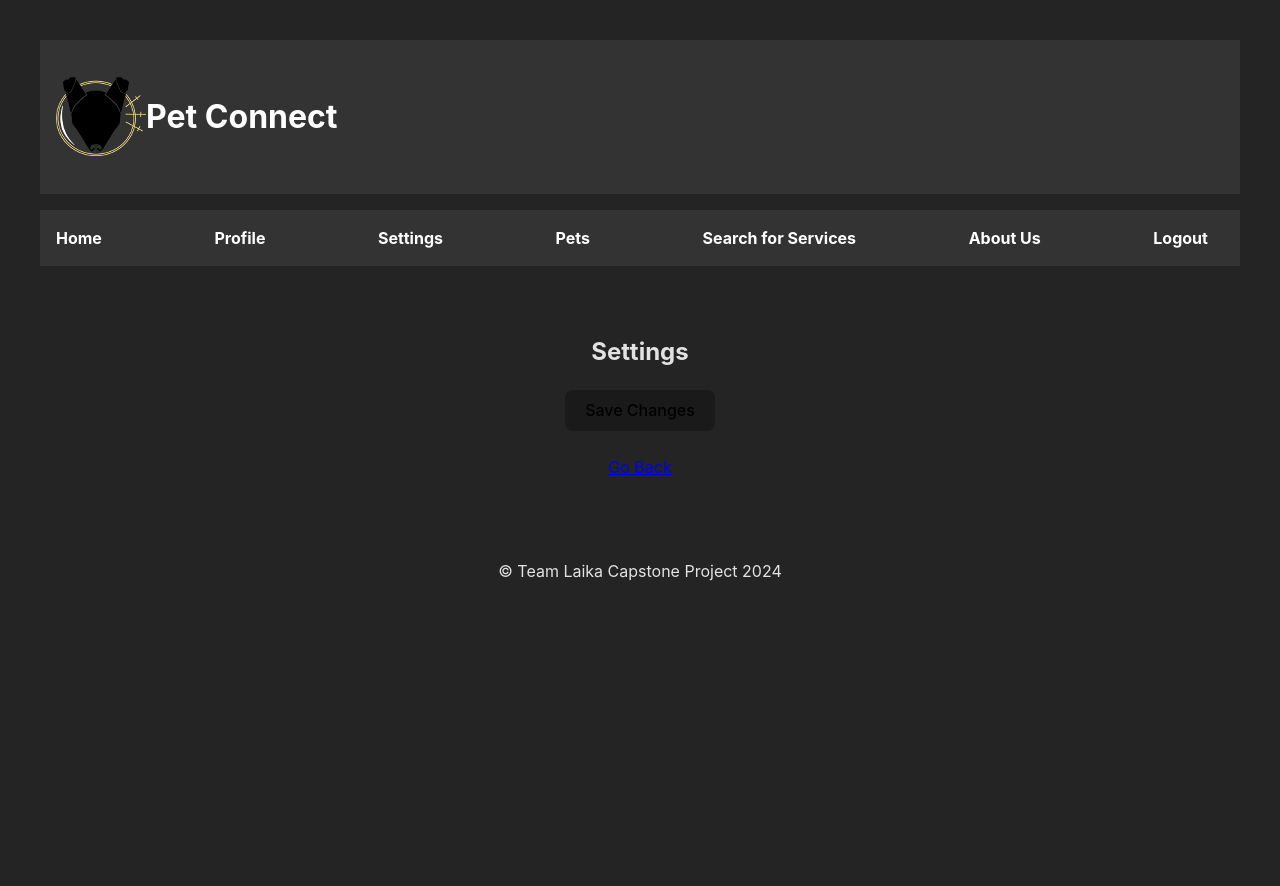
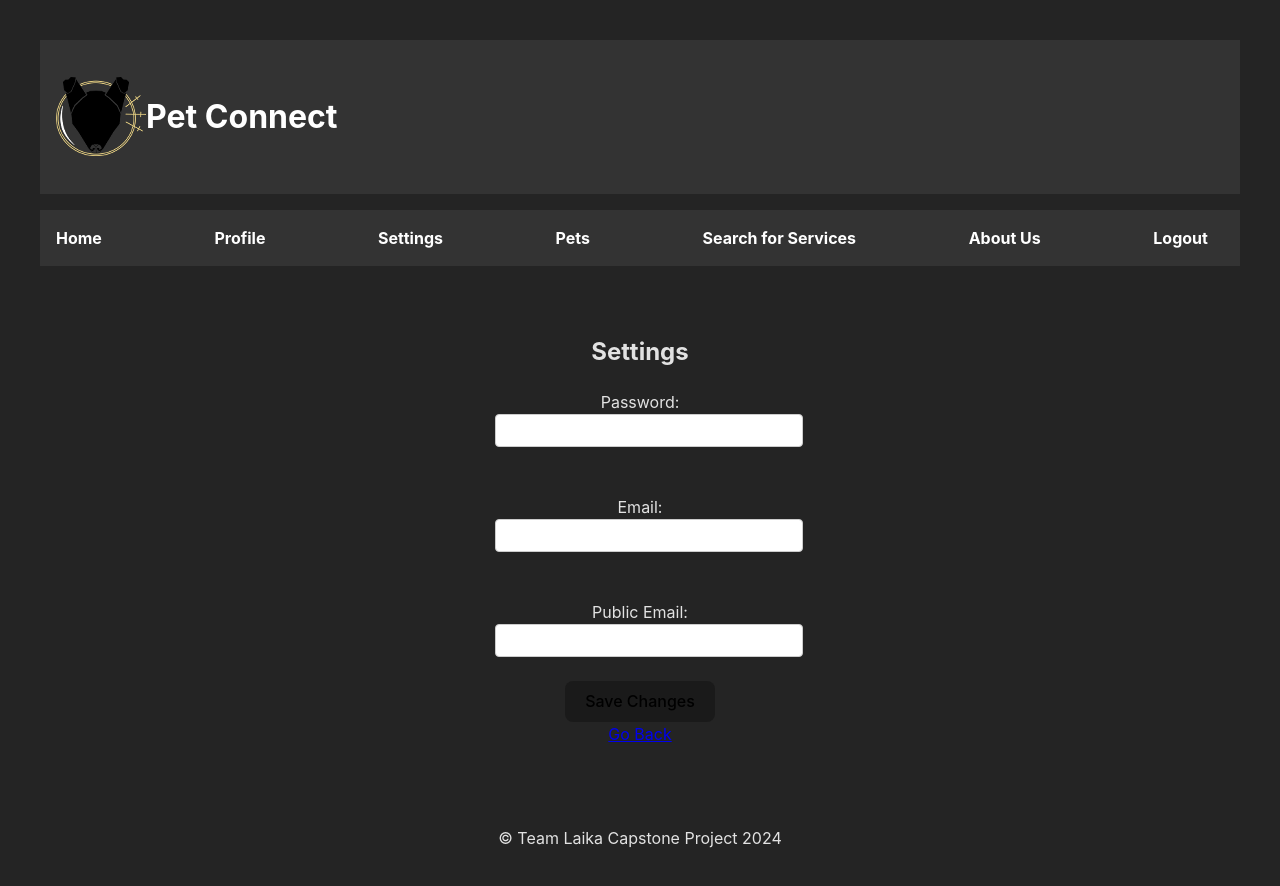
Before and after one commit to marksofdespair/PetConnect-React, a React (Vite) app: page /Settings in a window 1280 px wide. Shown: the top 886 px of the page. Before the commit the page ends 800 px from the top, so only its background shows below. Built offline with nearby package versions, Linux system fonts and the light colour scheme.

Commit message:
Settings now renders. And does so conditionally

```diff
--- a/src/Pages/Settings.jsx
+++ b/src/Pages/Settings.jsx
@@ -15,11 +15,10 @@ const Settings = () => {
     // Retrieve account type from local storage
     const storedAccountType = localStorage.getItem('accountType');
     if (storedAccountType) {
-      // Remove quotes from account type if present
-      const cleanedAccountType = storedAccountType.replace(/['"]+/g, '');
-      setAccountType(cleanedAccountType);
+      setAccountType(storedAccountType); // Set the state without modifications
     }
   }, []);
+
 
   const handleNameChange = (event) => {
     setName(event.target.value);
@@ -53,6 +52,22 @@ const Settings = () => {
   return (
     <div>
       <h2>Settings</h2>
+      <div>
+        <label>
+          Password:
+          <input type="password" value={password} onChange={handlePasswordChange} />
+        </label>
+        <br />
+        <label>
+          Email:
+          <input type="email" value={email} onChange={handleEmailChange} />
+        </label>
+        <br />
+        <label>
+          Public Email:
+          <input type="email" value={publicEmail} onChange={handlePublicEmailChange} />
+        </label>
+      </div>
       {accountType === '"Provider"' && (
         <>
           <div>
@@ -76,31 +91,12 @@ const Settings = () => {
               <textarea value={about} onChange={handleAboutChange} />
             </label>
           </div>
-          <div>
-            <label>
-              Password:
-              <input type="password" value={password} onChange={handlePasswordChange} />
-            </label>
-            <br />
-            <label>
-              Email:
-              <input type="email" value={email} onChange={handleEmailChange} />
-            </label>
-            <br />
-            <label>
-              Public Email:
-              <input type="email" value={publicEmail} onChange={handlePublicEmailChange} />
-            </label>
-          </div>
+          <Link to="/AddService">Add Service</Link>
         </>
       )}
       <button type="submit" onClick={handleSubmit}>Save Changes</button>
       <br />
-      {accountType === '"Provider"' && (
-        <Link to="/AddService">Add Service</Link>
-      )}
-      <br></br>
-      <Link to="/userhome">Go Back</Link>
+      <Link to="/">Go Back</Link>
     </div>
   );
 };
```
